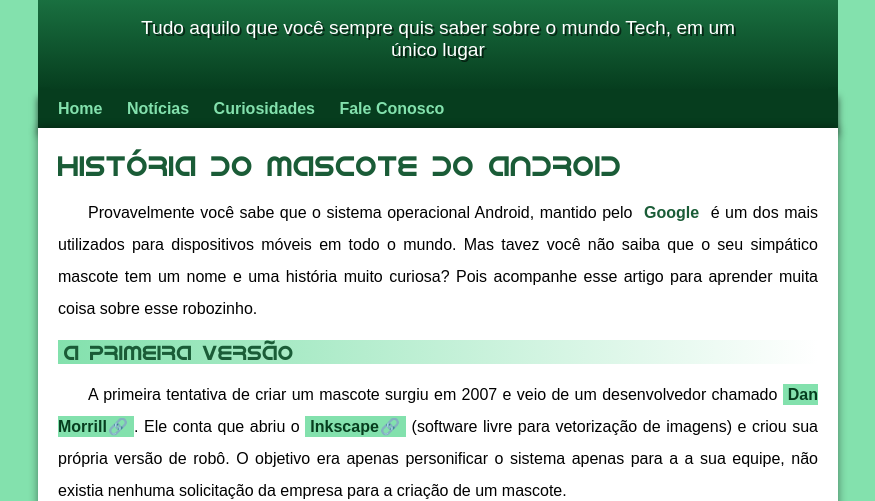
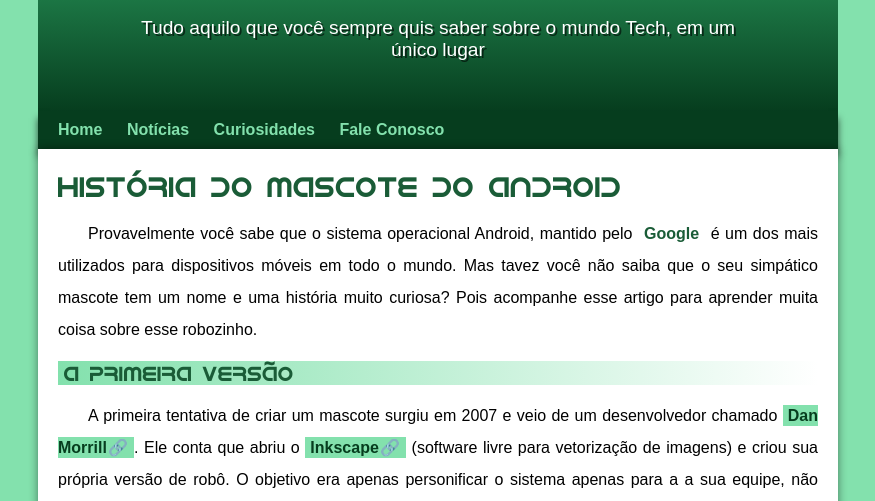
Before and after one commit to LukasTh202/projeto-android, a plain HTML site: page index.html in a window 1280 px wide. Shown: the part 100-601 px from the top of the page, without its empty margins (202-1077 px from the left). Drawn offline with Linux system fonts and the light colour scheme.

Commit message:
problema de padding corrigido

```diff
--- a/estilo/style.css
+++ b/estilo/style.css
@@ -64,7 +64,7 @@ header > p {
     font-size: 1.2em;
     max-width: 600px;
     margin: auto;
-    margin-bottom: 3px;
+    padding-bottom: 50px;
     padding-left: 10px;
     padding-right: 10px;
     text-shadow: 2px 2px 0px rgba(0, 0, 0, 0.589);
```
